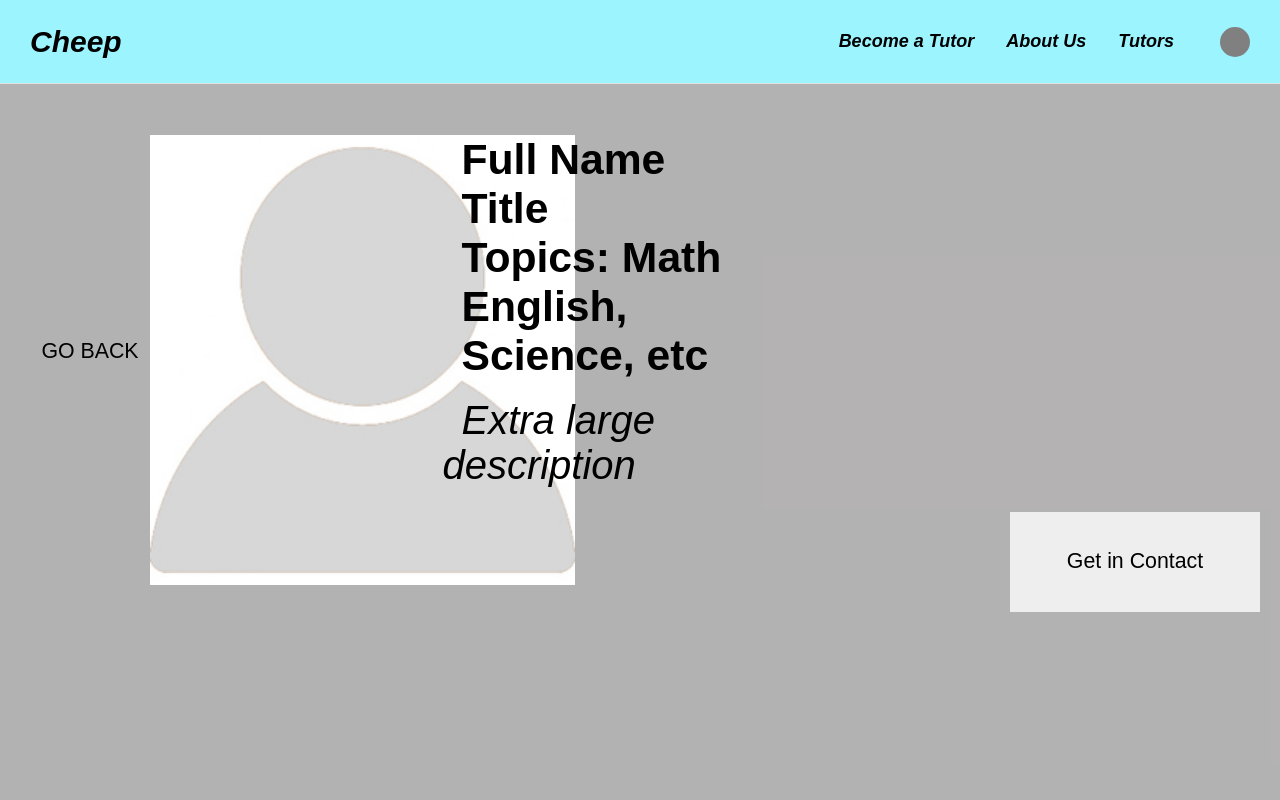
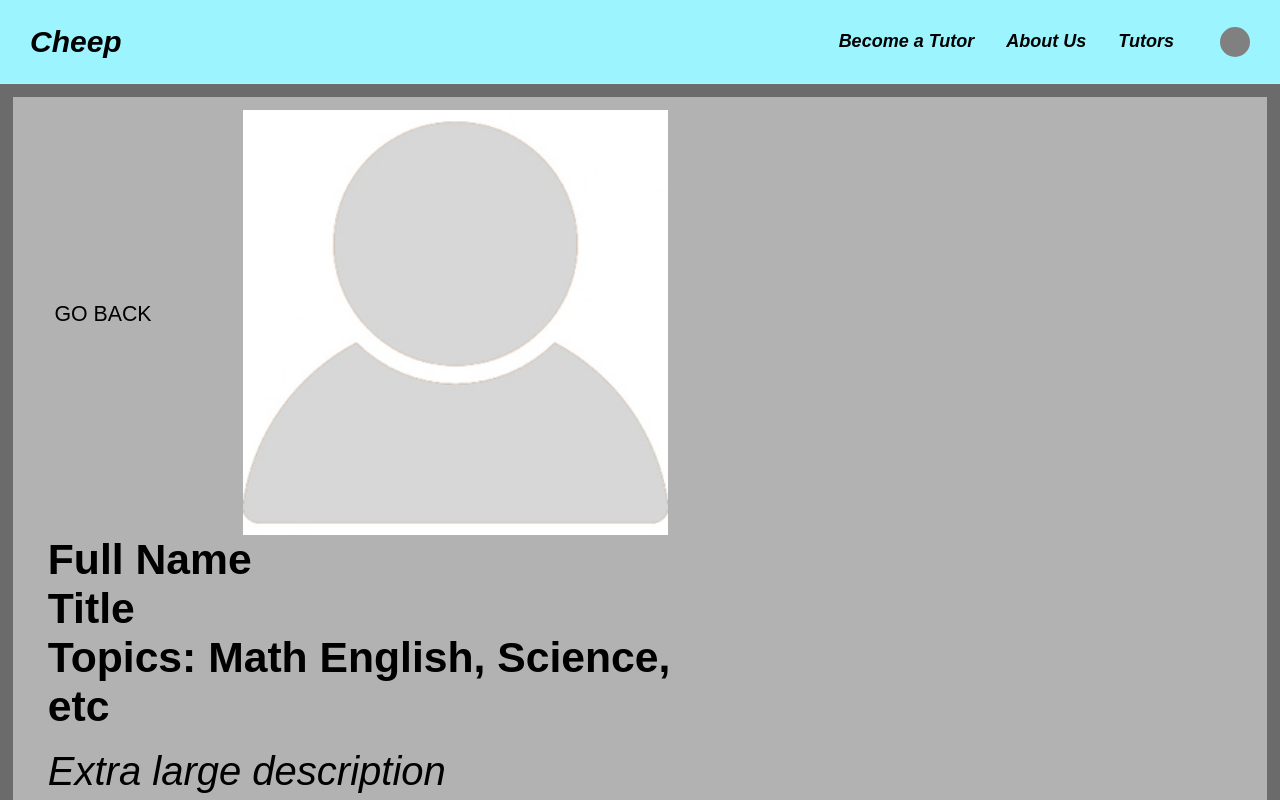
Before and after one commit to spushkin/CSC648_SFSU_Tutor_Project, a React (Create React App) app in the folder application/Front-End/: page /TutorInfo in a window 1280 px wide. Shown: the top 800 px of the page. Built offline with nearby package versions, Linux system fonts and the light colour scheme; a web font is replaced by a local one.

Commit message:
Fixed format issue

```diff
--- a/application/Front-End/public/assets/css/aboutStyle.css
+++ b/application/Front-End/public/assets/css/aboutStyle.css
@@ -80,10 +80,12 @@
 #outer-container2{
 	background-color: rgba(146, 144, 144, 0.692);
 	width: 100%;
-	height: 750px;
+	min-height: 750px;
+	height: auto;
 	padding-top: 1%;
 	padding-bottom: 1%;
-
+	overflow:flex;
+	border: 13px solid rgb(107, 107, 107);
 }
 
 
@@ -103,43 +105,36 @@
 
 }
 .profileInfoHolder{
-	background-color:  rgba(192, 206, 201, 0.404);
-
+	background-color:  transparent;
 	width: 62%;
 	height: 100%;
 
 }
 
 .teamPhotoPage2{
-
-	margin-left:34%;
-	height: 450px;
+	float: right;
 	width: 425px;
-
+	margin-left: 50px;
 }
 
 .mediaBox{
-
 	width: 100%;
 	height: auto;
 	border: 13px solid rgb(107, 107, 107);
 	padding: 50px;
 
 }
-.gobackHolder{
-	margin-top: 180px;
-	height: 350px;
-	width: 180px;
-
-	position: fixed;
-}
-.gobackButton {
-	background-color: transparent;
-
+.gobackButton{
+	margin-top: 130px;
 	height: 150px;
 	width: 180px;
+	background-color: transparent;
+	position: relative;
 	font-size: 16pt;
+
+
 }
+
 
 .reachButton{
 	background-color: rgba(255, 255, 255, 0.781);
@@ -148,7 +143,6 @@
 	width: 250px;
 	height: 100px;
 	margin-top: 31%;
-
 	font-size: 16pt;
 }
 .mediaColumn {
@@ -170,20 +164,23 @@
   }
 
   .infoColumn {
-	display:inline-block;
+
 	min-width: 30%;
-	width: 33%;
+	width: auto;
+	height: auto;
 	float: left;
-    padding: 20px;
+	border: transparent;
+    display: block;
+
 
   }
-
 
   /* Clear floats after the columns */
   .infoRow:after {
 	content: "";
 	display: table;
 	clear: both;
+	padding-right: 20px;
   }
 
 
--- a/application/Front-End/src/pages/TutorInfo.js
+++ b/application/Front-End/src/pages/TutorInfo.js
@@ -12,18 +12,12 @@
         <Fragment>
             <NavMenu />
             <div id="outer-container2">
+          <div class="infoRow">
+                        <div class="infoColumn" >
+                        <img src={require('../images/sillouette.jpg')} alt="YOUR NAME HERE" className="teamPhotoPage2" />
 
-                <div className="gobackHolder">
-                    <button className="gobackButton" onClick={routeChange}>
-                        GO BACK
-                    </button>
-                </div>
+                         <button className="gobackButton" onClick={routeChange}>GO BACK </button>
 
-                 <br/>
-
-                <div class="mediaRow">
-                        <div class="infoColumn" id= "2" >
-                            <img src={require('../images/sillouette.jpg')} alt="YOUR NAME HERE" className="teamPhotoPage2" />
                         </div>
 
                         <div class="infoColumn">
@@ -32,8 +26,6 @@
                             <h3 id="info">Title</h3>
 
                             <h4 id="info">Topics: Math English, Science, etc</h4>
-
-
 
                             <br/>
                             <i id="info3">   Extra large description </i>
```
